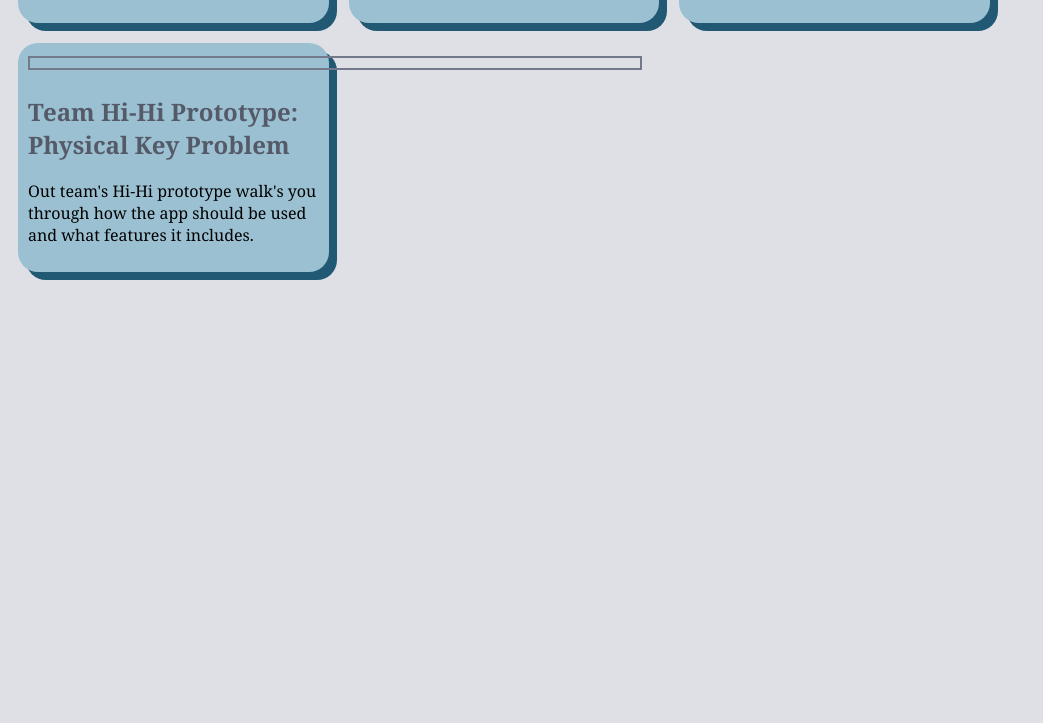
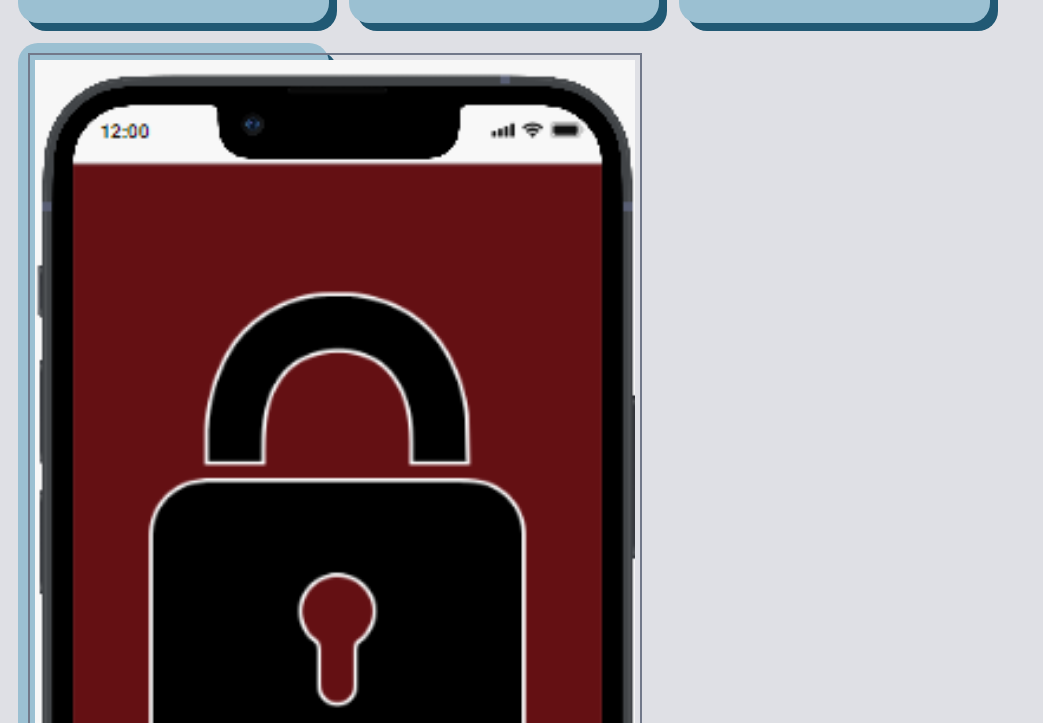
Before and after one commit to sofiabacha/index.html, a plain HTML site: page index.html in a window 1280 px wide. Shown: the part 2157-2880 px from the top of the page, without its empty margins (0-1043 px from the left). Before the commit the page ends 2447 px from the top, so only its background shows below. Drawn offline with Linux system fonts and the light colour scheme.

Commit message:
Update index.html

```diff
--- a/index.html
+++ b/index.html
@@ -61,7 +61,7 @@
     <section class="assign">
       <img src="Images/Screenshot 2023-12-10 134226.png"/>
       <section class="assign-details">
-        <a href="https://youtu.be/aSJoXwoJ0Y"><h2>Team Paper Prototype: Physical Key Problem</h2></a>
+        <a href="https://youtu.be/aSJoXwoJ0YU"><h2>Team Paper Prototype: Physical Key Problem</h2></a>
         <p>
            The team's paper prototype provides a walk-through of how it is intended to be used and what features the app includes.
         </p>
@@ -70,13 +70,14 @@
 
     <!-- Hi-Fi prototype assignemnet -->
     <section class="assign">
-      <img scr="Images/Screenshot 2023-12-08 002904.png"/>
+      <img src="Images/Screenshot 2023-12-08 002904.png"/>
       <section class="assign-details">
         <a href="https://youtu.be/XXqA0-BQ0Bk"><h2>Team Hi-Hi Prototype: Physical Key Problem</h2></a>
         <p>
-          Out team's Hi-Hi prototype walk's you through how the app should be used and what features it includes.
+            Out team's Hi-Hi prototype provides a walk-through of how the app should be used and what features it includes.
         </p>
       </section>
     </section>
+
   </body>
 </html>
```
